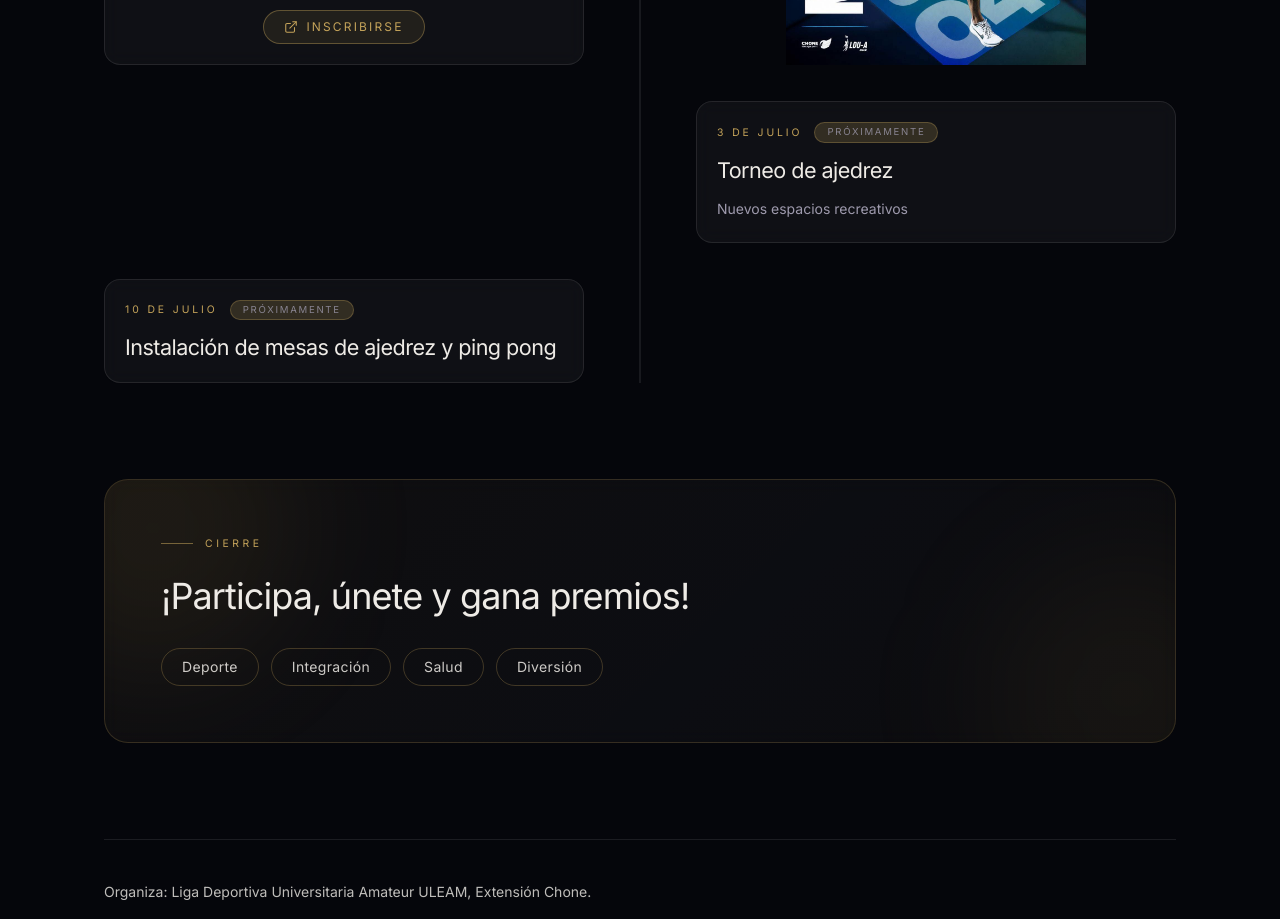
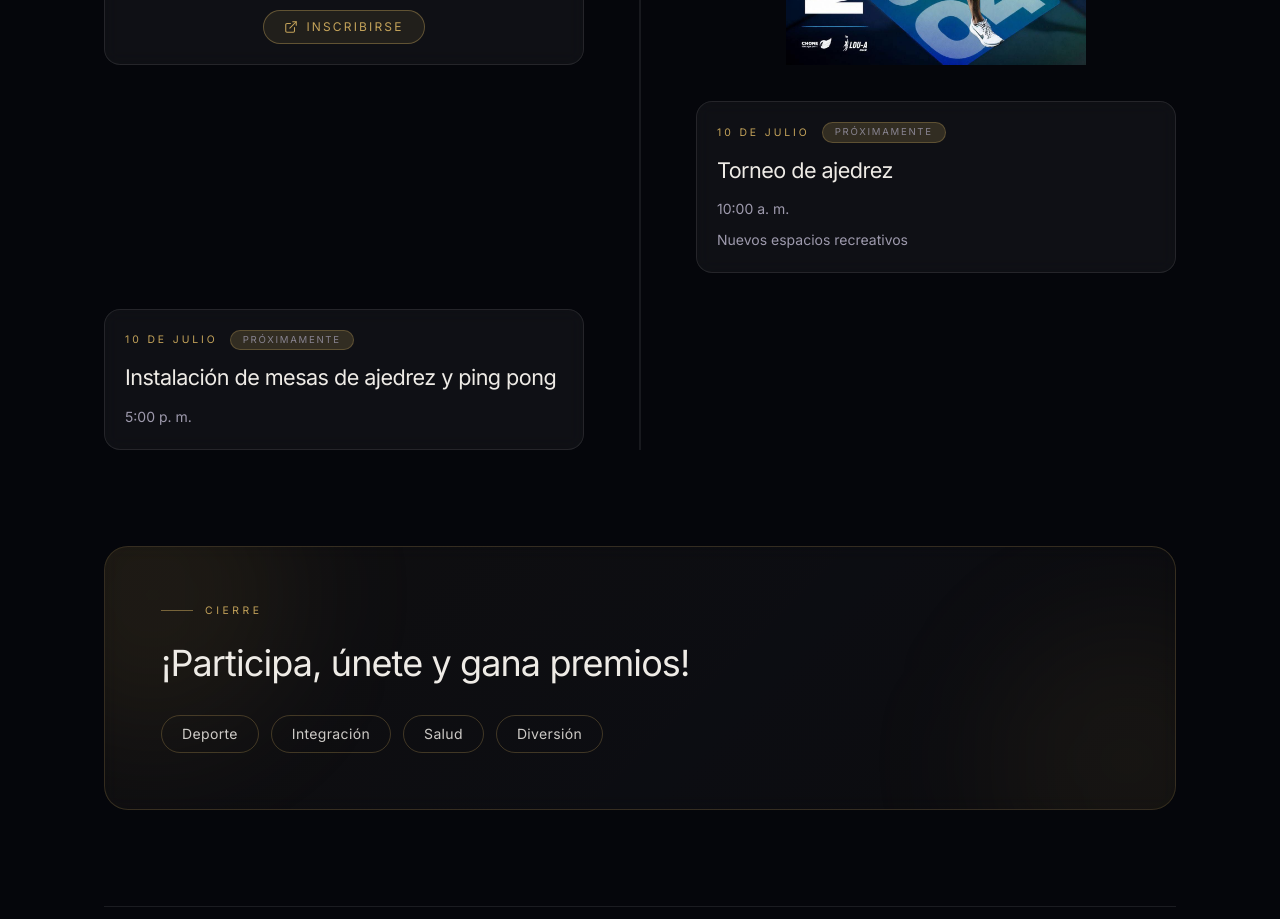
Before and after one commit to Alejandro-ZetaZeta/PROYECTOlduA, a Next.js app in the folder web/: page /activate-uleam in a window 1280 px wide. Shown: the part 2120-3039 px from the top of the page. Built offline with nearby package versions, Linux system fonts and the light colour scheme.

Commit message:
cambios de fechas de las tarjetas

```diff
--- a/web/app/activate-uleam/content.ts
+++ b/web/app/activate-uleam/content.ts
@@ -39,13 +39,15 @@ export const activateUleam = {
         details: "En colaboración con el GAD Municipal Chone <br> Contaremos con increíbles premios. <br> Con apoyo de CAI (atención médica para participantes)",
       },
       {
-        date: "3 de julio",
+        date: "10 de julio",
         title: "Torneo de ajedrez",
+        time: "10:00 a. m.",
         details: "Nuevos espacios recreativos",
       },
       {
         date: "10 de julio",
         title: "Instalación de mesas de ajedrez y ping pong",
+        time: "5:00 p. m.",
       },
     ] satisfies RoadmapStop[],
   },
```
